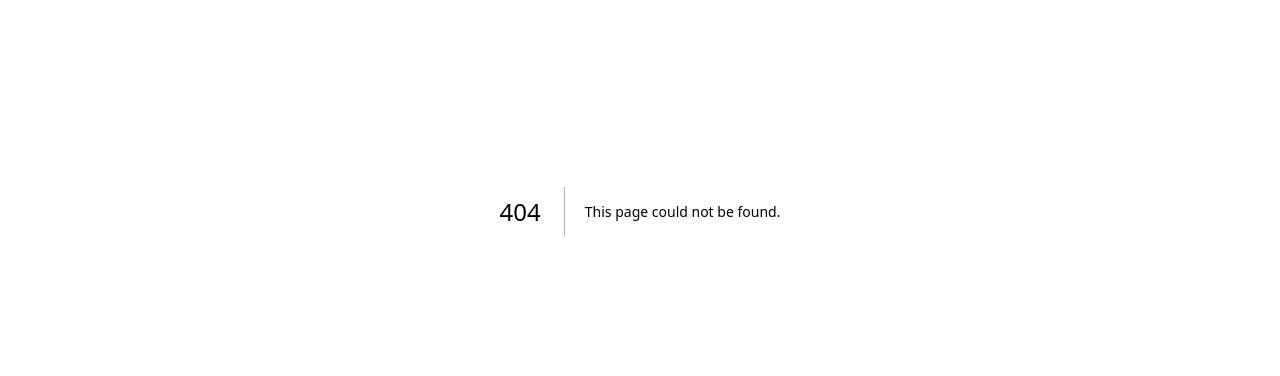
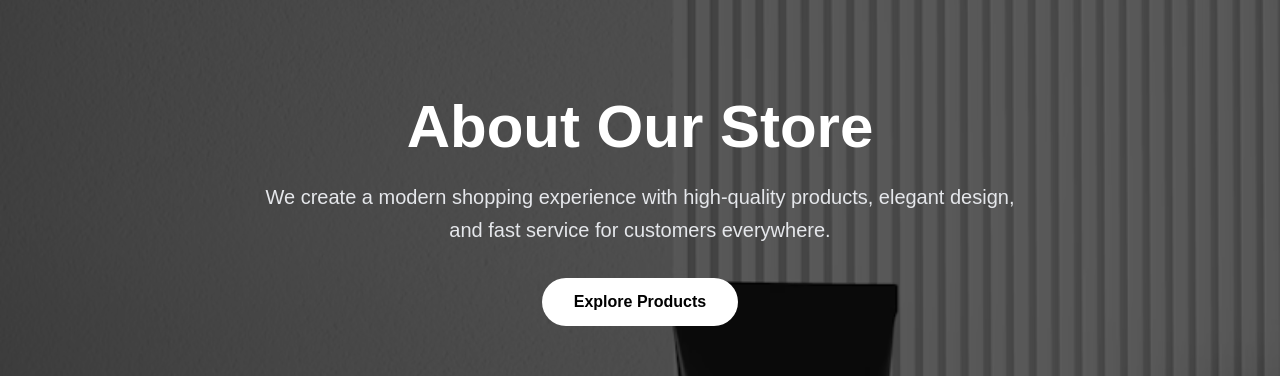
Before and after one commit to rumachoudhury/monorepo-ecommerce-app, a Next.js app in the folder apps/client/: page /about in a window 1280 px wide. Before the commit this address had no page. Shown: the part 317-693 px from the top of the page. Built offline with nearby package versions, Linux system fonts and the light colour scheme.

Commit message:
Created the about page

```diff
--- /dev/null
+++ b/apps/client/app/about/page.tsx
@@ -0,0 +1,30 @@
+import React from "react";
+
+export default function About() {
+  return (
+    <div
+      className="relative min-h-screen bg-cover bg-center flex items-center justify-center px-4"
+      style={{
+        backgroundImage:
+          "url('/premium_photo-1675431443027-ad1f46c93c8d.avif')",
+      }}
+    >
+      {/* Dark overlay */}
+      <div className="absolute inset-0 bg-black/60"></div>
+
+      {/* Content */}
+      <div className="relative max-w-3xl text-center text-white">
+        <h1 className="text-5xl md:text-6xl font-bold mb-6">About Our Store</h1>
+
+        <p className="text-lg md:text-xl text-gray-200 leading-relaxed mb-8">
+          We create a modern shopping experience with high-quality products,
+          elegant design, and fast service for customers everywhere.
+        </p>
+
+        <button className="bg-white text-black px-8 py-3 rounded-full font-semibold hover:bg-gray-200 transition">
+          Explore Products
+        </button>
+      </div>
+    </div>
+  );
+}
--- a/apps/client/app/components/About.tsx
+++ b/apps/client/app/components/About.tsx
@@ -1,7 +1,32 @@
-import React from "react";
+// import React from "react";
 
-function About() {
-  return <div>About</div>;
-}
+// export default function About() {
+//   return (
+//     <div
+//       className="min-h-screen flex items-center justify-center px-4 bg-cover bg-center"
+//       style={{
+//         backgroundImage:
+//           "url('/premium_photo-1675431443027-ad1f46c93c8d.avif')",
+//       }}
+//     >
+//       {/* Overlay */}
+//       <div className="absolute inset-0 bg-black/50"></div>
 
-export default About;
+//       {/* Content */}
+//       <div className="relative max-w-2xl bg-white/90 backdrop-blur-md shadow-lg rounded-2xl p-10 text-center">
+//         <h1 className="text-4xl font-bold text-gray-800 mb-4">About Us</h1>
+
+//         <p className="text-gray-600 leading-relaxed mb-6">
+//           Welcome to our ecommerce platform. We are dedicated to providing
+//           high-quality products at affordable prices with a smooth shopping
+//           experience.
+//         </p>
+
+//         <p className="text-gray-500 text-sm">
+//           Built with modern web technologies and a focus on performance, design,
+//           and user experience.
+//         </p>
+//       </div>
+//     </div>
+//   );
+// }
```
Also changed, not shown: apps/client/public/premium_photo-1675431443027-ad1f46c93c8d.avif (added).
